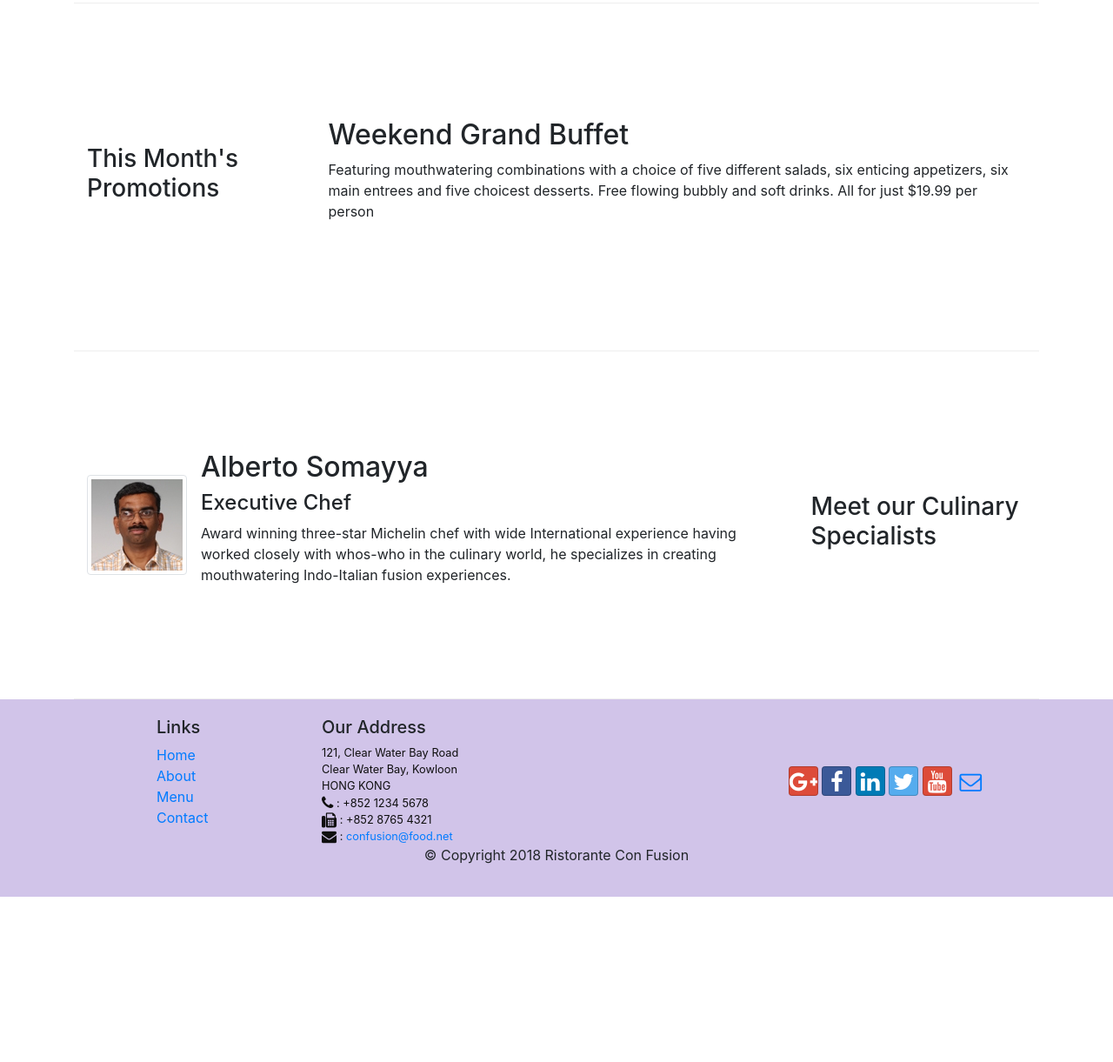
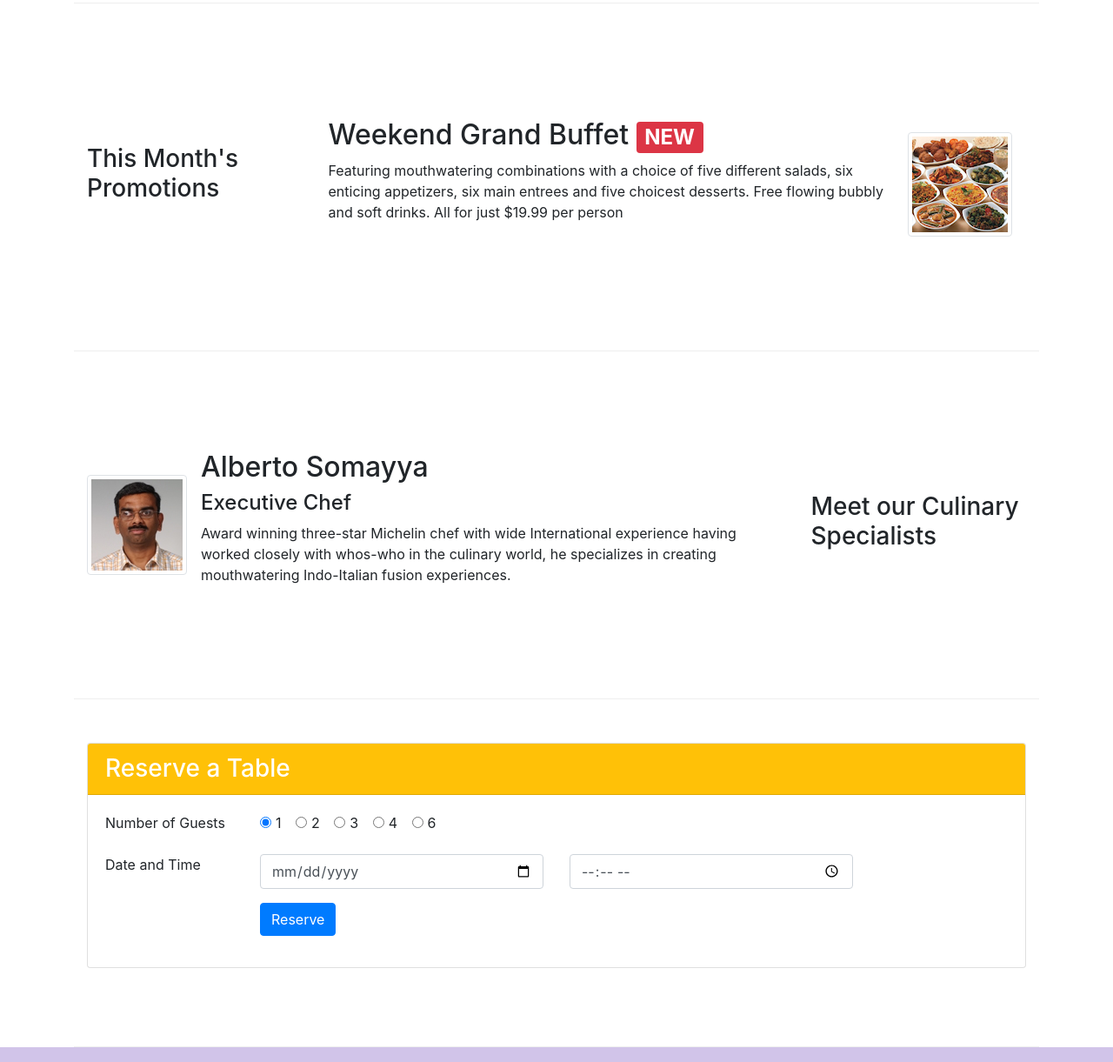
Before and after one commit to vijaymadhav264/Bootstrap4, a website: page index.html in a window 1280 px wide. Shown: the part 720-1941 px from the top of the page at 87% size. Before the commit the page ends 1751 px from the top, so only its background shows below. Drawn offline with nearby package versions, Linux system fonts and the light colour scheme.

Commit message:
assignment 2

```diff
--- a/index.html
+++ b/index.html
@@ -39,7 +39,11 @@
                     <h1>Ristorante con Fusion</h1>
                     <p>We take inspiration from the World's best cuisines, and create a unique fusion experience. Our lipsmacking creations will tickle your culinary senses!</p>
                 </div>
-                <div class="col-12 col-sm">
+                    <div class="col-12 col-sm text-center align-self-center">
+                        <img src="img/logo.png" class="img-fluid">
+                    </div>
+                <div class="col-12 mt-5 mt-sm-3 col-sm-3 text-center align-self-center">
+                    <a href="#reservation" type="button" class="btn btn-secondary btn-lg btn-warning">Reserve table</a>
                 </div>
             </div>
         </div>
@@ -67,8 +71,13 @@
                 <h3>This Month's Promotions</h3>
             </div>
             <div class="col col-sm col-md">
-                <h2>Weekend Grand Buffet</h2>
-                <p>Featuring mouthwatering combinations with a choice of five different salads, six enticing appetizers, six main entrees and five choicest desserts. Free flowing bubbly and soft drinks. All for just $19.99 per person </p>
+                <div class="media">
+                    <div class="media-body">
+                        <h2 class="mt-0">Weekend Grand Buffet <span class="badge badge-danger">NEW</span></h2>
+                        <p class="d-none d-sm-block">Featuring mouthwatering combinations with a choice of five different salads, six enticing appetizers, six main entrees and five choicest desserts. Free flowing bubbly and soft drinks. All for just $19.99 per person </p>
+                    </div>
+                        <img class="d-flex mr-3 img-thumbnail align-self-end" src="img/buffet.png" alt="buffet">
+                </div>
             </div>
         </div>
 
@@ -83,12 +92,64 @@
                     <div class="media-body">
                         <h2>Alberto Somayya</h2>
                         <h4>Executive Chef</h4>
-                        <p>Award winning three-star Michelin chef with wide International experience having worked closely with whos-who in the culinary world, he specializes in creating mouthwatering Indo-Italian fusion experiences. </p>
+                        <p class="d-none d-sm-block"> Award winning three-star Michelin chef with wide International experience having worked closely with whos-who in the culinary world, he specializes in creating mouthwatering Indo-Italian fusion experiences. </p>
                     </div>
                 </div>
             </div>
         </div>
+        <div class="row row-content justify-content-center"  id="reservation">
+            <div class="col-12">
+              <div class="card">
+                <h3 class="card-header bg-warning text-white">Reserve a Table</h3>
+                <div class="card-body">
+                  <form>
+                    <div class="form-group row">
+                        <label class="col-12 col-sm-2">Number of Guests</label>
+                        <div class="col">
+                          <div class="form-check form-check-inline">
+                            <input class="form-check-input" type="radio" name="inlineRadioOptions" id="one_guest_radio" value="one" checked>
+                            <label class="form-check-label" for="one_guest_radio">1</label>
+                         </div>
+                         <div class="form-check form-check-inline">
+                           <input class="form-check-input" type="radio" name="inlineRadioOptions" id="two_guest_radio" value="two">
+                           <label class="form-check-label" for="two_guest_radio">2</label>
+                         </div>
+                         <div class="form-check form-check-inline">
+                           <input class="form-check-input" type="radio" name="inlineRadioOptions" id="three_guest_radio" value="three">
+                           <label class="form-check-label" for="three_guest_radio">3</label>
+                         </div>
+                         <div class="form-check form-check-inline">
+                           <input class="form-check-input" type="radio" name="inlineRadioOptions" id="four_guest_radio" value="four">
+                           <label class="form-check-label" for="four_guest_radio">4</label>
+                         </div>
+                         <div class="form-check form-check-inline">
+                           <input class="form-check-input" type="radio" name="inlineRadioOptions" id="six_guest_radio" value="six">
+                           <label class="form-check-label" for="six_guest_radio">6</label>
+                         </div>
+                        </div>
+                    </div>
+                    <div class="form-group row">
+                      <label class="col-12 col-sm-2">Date and Time</label>
+                      <div class="col-12 col-sm-4">
+                        <input type="date" class="form-control" id="date" placeholder="Date">
+                      </div>
+                      <div class="col-12 col-sm-4">
+                        <input type="time" class="form-control" id="time" placeholder="Time">
+                      </div>
+                    </div>
+                    <div class="form-group row">
+                      <div class="col offset-0 offset-sm-2">
+                        <button type="submit" class="btn btn-primary">Reserve</button>
+                      </div>
+                    </div>
+                  </form>
+                </div>
+              </div>
+            </div>
+          </div>
+      </div>
     </div>
+
 
     <footer class="footer">
         <div class="container">
```
